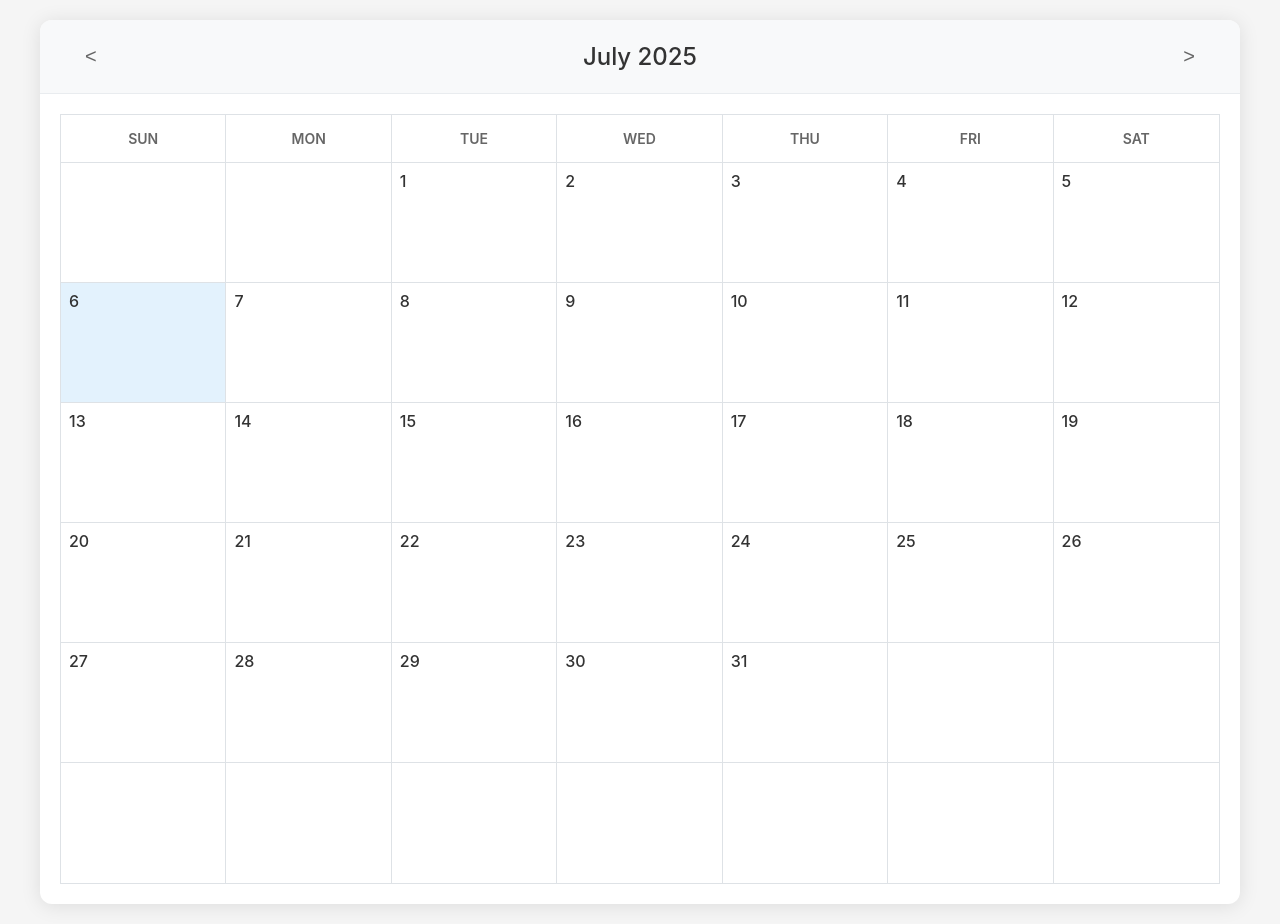
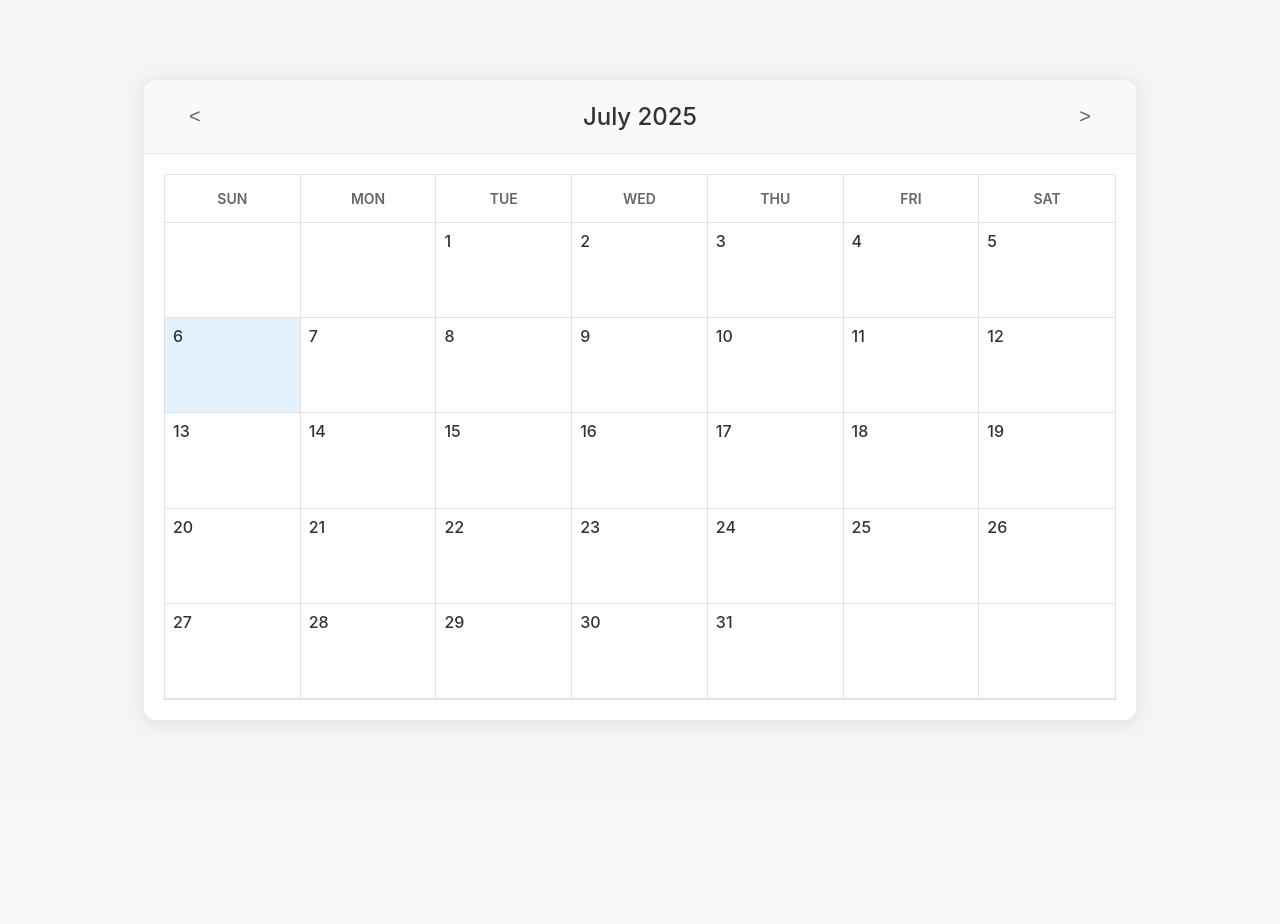
Before and after one commit to eugene-goldberg/task_calendar, a FastAPI app: page / in a window 1280 px wide. After the commit the page ends 726 px from the top, so only its background shows below. Run offline with FastAPI, Linux system fonts and the light colour scheme; data that the repository does not hold is empty.

Commit message:
Fix calendar UI sizing and print layout
- Set calendar to occupy 80% of browser page (width and height)
- Remove extra empty row at bottom of calendar grid
- Only render necessary rows based on month's actual weeks
- Optimize print layout with smaller header and better space utilization
- Fix dynamic grid sizing with CSS grid-auto-rows

🤖 Generated with [Claude Code](https://claude.ai/code)

Co-Authored-By: Claude <noreply@anthropic.com>

```diff
--- a/static/css/styles.css
+++ b/static/css/styles.css
@@ -18,9 +18,12 @@ body {
     background: white;
     border-radius: 12px;
     box-shadow: 0 2px 20px rgba(0, 0, 0, 0.1);
-    width: 100%;
-    max-width: 1200px;
+    width: 80%;
+    height: 80vh;
+    max-width: 1600px;
     overflow: hidden;
+    display: flex;
+    flex-direction: column;
 }
 
 .calendar-header {
@@ -55,6 +58,10 @@ body {
 
 .calendar-grid {
     padding: 20px;
+    flex: 1;
+    display: flex;
+    flex-direction: column;
+    overflow: hidden;
 }
 
 .weekday-headers {
@@ -82,14 +89,17 @@ body {
 .calendar-days {
     display: grid;
     grid-template-columns: repeat(7, 1fr);
+    grid-auto-rows: 1fr;
     gap: 0;
     border: 1px solid #dee2e6;
     border-top: none;
+    flex: 1;
+    min-height: 0;
 }
 
 .calendar-day {
     background: white;
-    height: 120px;
+    min-height: 0;
     padding: 8px;
     cursor: pointer;
     transition: background-color 0.2s;
@@ -104,7 +114,7 @@ body {
 }
 
 .calendar-day:nth-last-child(-n+7) {
-    border-bottom: none;
+    /* Keep bottom border on last row for consistency */
 }
 
 .calendar-day:hover {
@@ -248,8 +258,13 @@ body {
 
 /* Responsive Design */
 @media (max-width: 768px) {
+    .calendar-container {
+        width: 90%;
+        height: 85vh;
+    }
+
     .calendar-day {
-        height: 80px;
+        min-height: 0;
         padding: 5px;
     }
 
@@ -283,21 +298,34 @@ body {
 
     .calendar-container {
         width: 100%;
+        height: 100%;
         box-shadow: none;
         border-radius: 0;
     }
 
-    /* Make header more prominent */
+    /* Make header smaller for print */
     .calendar-header {
         background: white !important;
         border-bottom: 2px solid #000;
+        padding: 10px 20px !important;
         -webkit-print-color-adjust: exact;
         print-color-adjust: exact;
+    }
+
+    .calendar-header h2 {
+        font-size: 18px !important;
+        margin: 0;
     }
 
     .current-month {
         color: #000 !important;
         font-weight: bold;
+    }
+
+    /* Reduce grid padding for more space */
+    .calendar-grid {
+        padding: 10px !important;
+        flex: 1;
     }
 
     /* Ensure grid lines are visible */
@@ -317,7 +345,8 @@ body {
     .calendar-day {
         border-right: 1px solid #000 !important;
         border-bottom: 1px solid #000 !important;
-        height: 100px !important; /* Slightly smaller for print */
+        min-height: 0 !important;
+        height: auto !important;
         page-break-inside: avoid;
     }
 
--- a/static/js/script.js
+++ b/static/js/script.js
@@ -136,15 +136,18 @@ function renderCalendar() {
         calendarDays.appendChild(dayElement);
     }
 
-    // Add blank cells to fill the grid
+    // Add blank cells to complete the last row only
     const totalCells = calendarDays.children.length;
-    const remainingCells = 42 - totalCells; // 6 weeks * 7 days
+    const lastRowCells = totalCells % 7;
 
-    for (let i = 0; i < remainingCells; i++) {
-        const blankDay = document.createElement('div');
-        blankDay.className = 'calendar-day other-month';
-        // Leave the cell empty - no date number
-        calendarDays.appendChild(blankDay);
+    if (lastRowCells !== 0) {
+        const remainingCells = 7 - lastRowCells;
+        for (let i = 0; i < remainingCells; i++) {
+            const blankDay = document.createElement('div');
+            blankDay.className = 'calendar-day other-month';
+            // Leave the cell empty - no date number
+            calendarDays.appendChild(blankDay);
+        }
     }
 }
 
```
Also changed, not shown: 6 other files.
